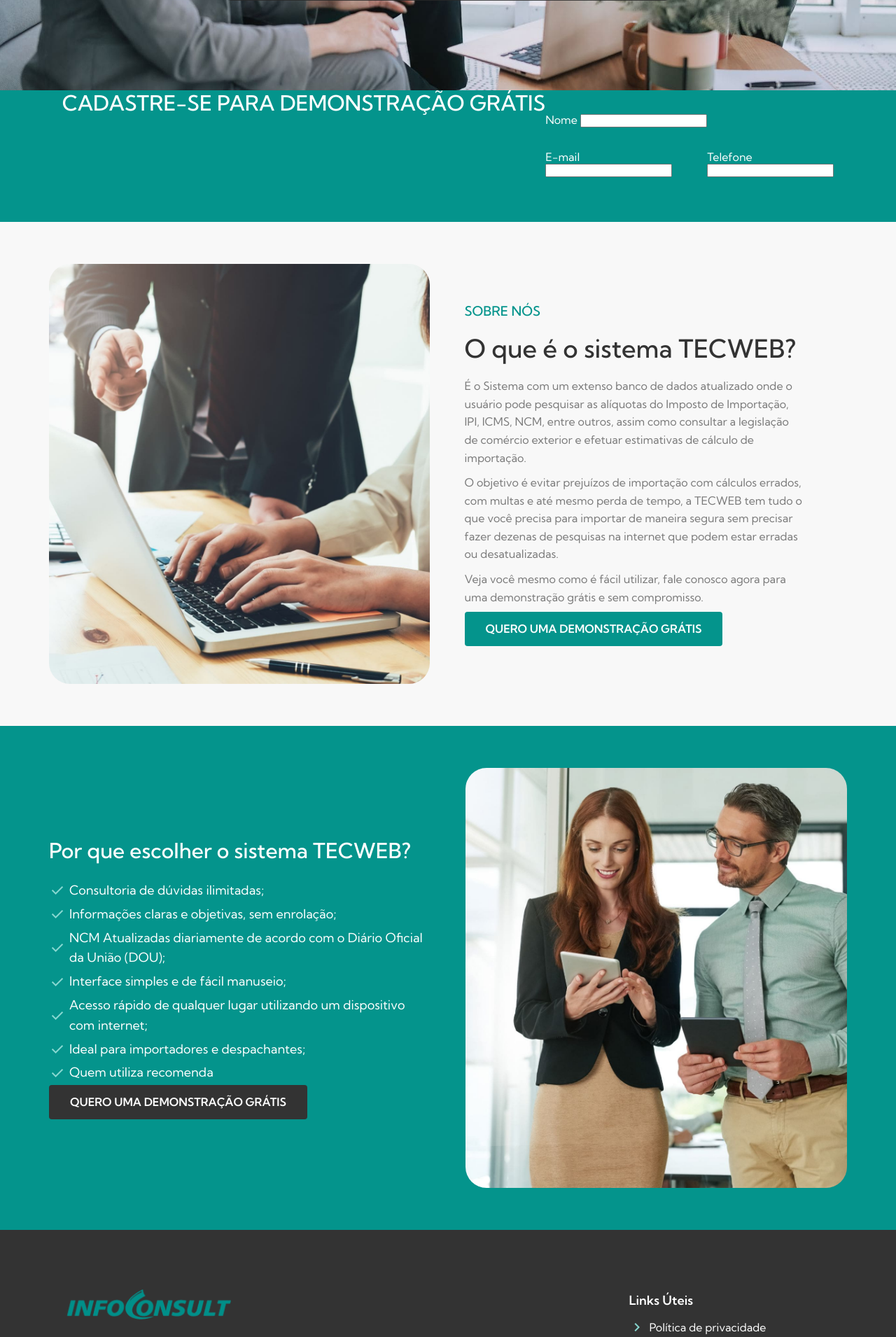
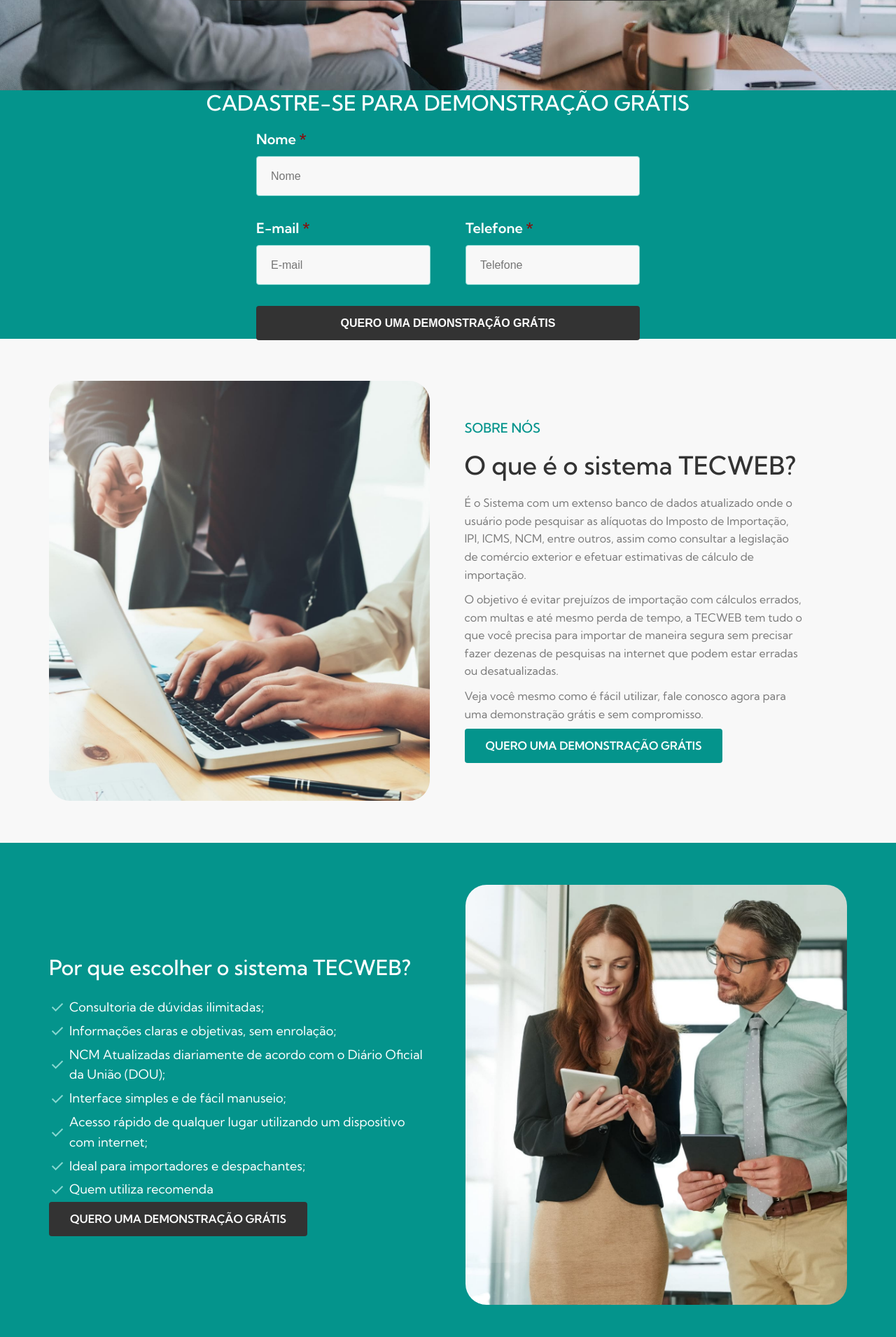
Before and after one commit to lucassdantas/lp-infoconsult, a PHP site: page / in a window 1280 px wide. Shown: the part 660-2570 px from the top of the page at 70% size. Run offline with PHP 8.4, Linux system fonts and the light colour scheme.

Commit message:
ending form style

```diff
--- a/assets/style.css
+++ b/assets/style.css
@@ -90,7 +90,41 @@ header{
     text-align:center;
     max-width:700px;
 }
+.formSection {
+    flex-direction:column;
+    align-items:center;
+}
+.formSection form label{
+    font-size:20px;
+    font-weight:600;
+    line-height:1.4em;
+}
+.formSection form input{
+    width:100%;
+    margin-top:10px;
+    border-radius:4px;
+    background-color:var(--whiteBg);
+    border: 1px solid var(--lightBlue);
 
+    line-height:1.6em;
+    font-size:16px;
+
+    height:57px;
+    padding:7px 20px;
+}
+.formSection form button{
+    width:100%;
+    justify-content:center;
+    background-color:unset;
+    border:unset;
+}
+.formSection form button div{
+    width:100%;
+    background-color:var(--darkGreen);
+}
+.requiredMark{
+    color:#8d0909;
+}
 h1{
     margin-bottom:20px;
     font-weight:500;
--- a/index.html
+++ b/index.html
@@ -24,7 +24,7 @@
     <!-- End Google Tag Manager (noscript) -->
 
     <header>
-        <a href='./'><img src="./images/logo-infoconsult.png" alt="" class="logo" id="headerLogo"></a>
+        <a href='./'><img src="./images/logo-infoconsult.png" alt="Logo da empresa Infoconsult" class="logo" id="headerLogo"></a>
     </header>
     <main>
         <section class='banner bgImg'>
@@ -37,27 +37,31 @@
         </section>
         <section class="greenBg formSection">
             <h2 class="h3">CADASTRE-SE PARA DEMONSTRAÇÃO GRÁTIS</h2>
-            <div class="row limiter">
+            <div class="limiter">
                 <form method="post" action="./">
-                    <label for="name">Nome</label>
-                    <input type='text' name="name" required>
+                    <label for="name">Nome <span class='requiredMark'>*</span></label>
+                    <input type='text' name="name" placeholder="Nome" required>
                     <div class="row">
                         <div class="col">
-                            <label for="email">E-mail</label>
-                            <input type='email' name="email" required>
+                            <label for="email">E-mail <span class='requiredMark'>*</span> </label>
+                            <input type='email' name="email" placeholder="E-mail" required>
                         </div>
                         <div class="col">
-                            <label for="name">Telefone</label>
-                            <input type='text' name="phone" required>
+                            <label for="name">Telefone <span class='requiredMark'>*</span> </label>
+                            <input type='text' name="phone" placeholder="Telefone" required>
                         </div>
                     </div>
+                    <button type="submit" class='btnLink'>
+                        <div class="btn">Quero uma demonstração grátis</div>
+                    </button>
+
                 </form>
             </div>
         </section>
         <section class='whiteBg content'>
             <div class="row limiter">
                 <div class="col colImg">
-                    <img class='img' src="./images/Aproveite-todo-o-potencial-do-comercio-exterior-com-a-InfoConsult.jpg" alt="">
+                    <img class='img' src="./images/Aproveite-todo-o-potencial-do-comercio-exterior-com-a-InfoConsult.jpg" alt="Mulher executiva digitando no computador">
                 </div>
                 <div class="col colContentRight">
                     <h3 class='upperTitle'>Sobre nós</h3>
@@ -106,7 +110,7 @@
                     <a class='btnLink' href='https://api.whatsapp.com/send?phone=5521986940829&text=Ol%C3%A1,%20gostaria%20de%20agendar%20uma%20demonstra%C3%A7%C3%A3o%20gr%C3%A1tis%20do%20sistema%20TecWeb' target='_blank'> <div class="btn">Quero uma demonstração grátis</div></a>
                 </div>
                 <div class="col colImg">
-                    <img class='img' src="./images/Torne-se-um-especialista-em-comercio-exterior-com-a-InfoConsult-1.jpg" alt="">
+                    <img class='img' src="./images/Torne-se-um-especialista-em-comercio-exterior-com-a-InfoConsult.jpg" alt="Mulher e homem executivos com tablet">
                 </div>
             </div>
         </section>
@@ -114,7 +118,7 @@
     <footer>
         <div class="row limiter">
             <div class="col">
-                <img src='./images/logo-infoconsult.png' class="footerLogo">
+                <img src='./images/logo-infoconsult.png' class="footerLogo" alt="Logo da empresa infoconsult no rodapé do site">
                 <p>Descubra os benefícios da TECWEB e otimize suas operações de comércio exterior. Simplifique seu trabalho e impulsione o sucesso do seu negócio com a TECWEB da InfoConsult.</p>
             </div>
             <div class="col">
```
Also changed, not shown: images/Torne-se-um-especialista-em-comercio-exterior-com-a-InfoConsult.jpg (renamed from images/Torne-se-um-especialista-em-comercio-exterior-com-a-InfoConsult-1.jpg).
